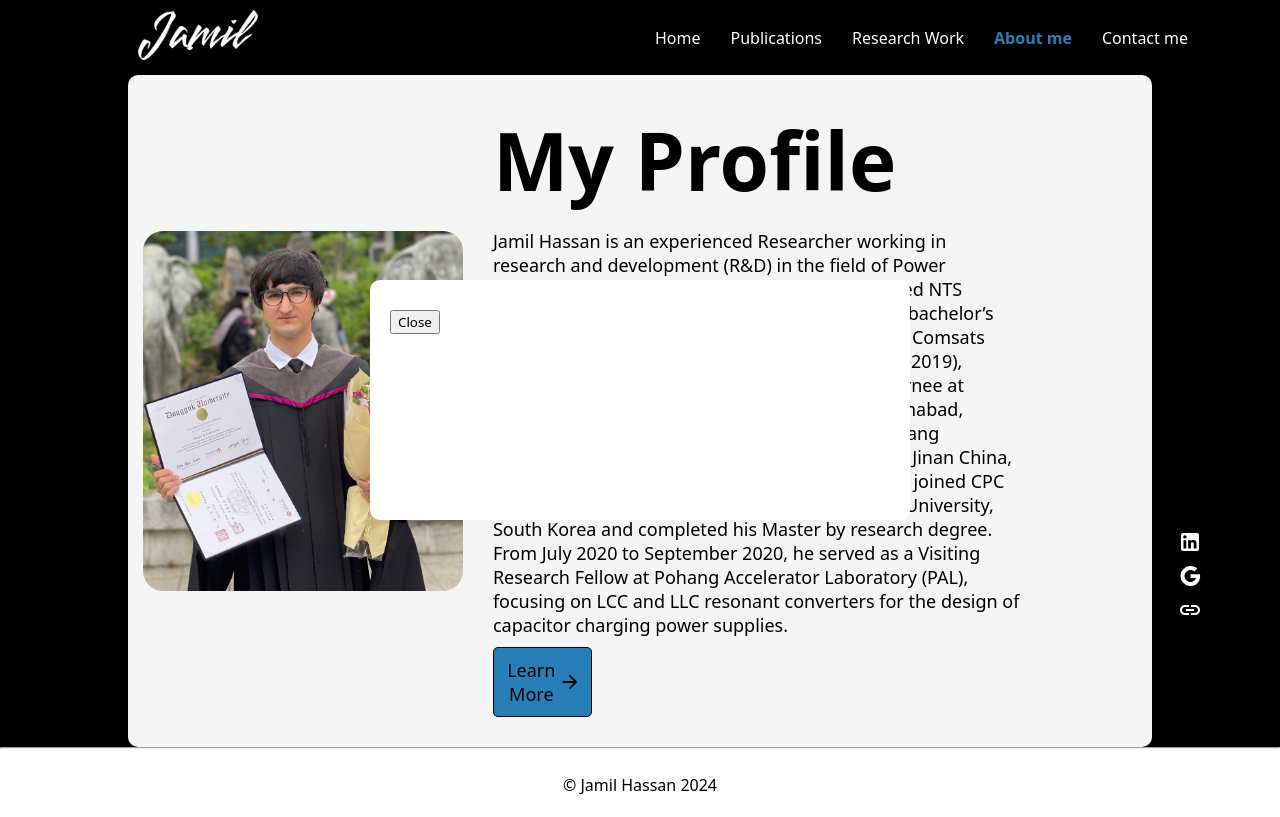
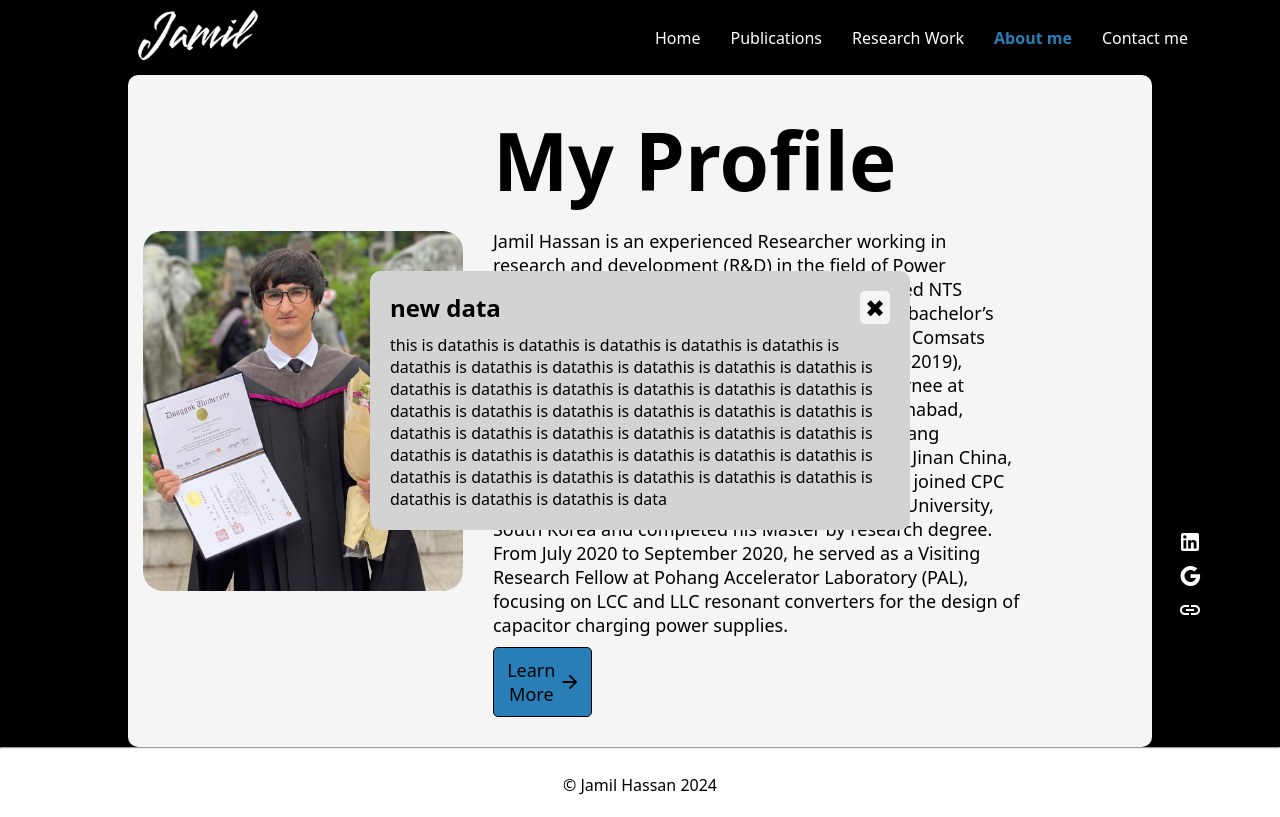
Before and after one commit to shahzaibsaleem665/jamil-pf, a React (Create React App) app: page /about-me in a window 1280 px wide. Both pictures are taken after a click on the button "Learn More". Built offline with nearby package versions, Linux system fonts and the light colour scheme; a web font is replaced by a local one.

Commit message:
building popup component

```diff
--- a/src/Components/PopUp.css
+++ b/src/Components/PopUp.css
@@ -1,4 +1,5 @@
-/* styles.css */
+/* PopUp.css */
+
 .popup {
   position: fixed;
   top: 0;
@@ -6,29 +7,40 @@
   width: 100%;
   height: 100%; /* semi-transparent background */
   z-index: 9999; /* Set a high z-index value */
+  display: flex;
+  justify-content: center;
+  align-items: center;
 }
 
-  .popup-inner {
-    position: absolute;
+.popup__inner {
+  position: relative;
   width: 500px;
-    height: 200px;
-    top: 50%;
-    left: 50%;
-    transform: translate(-50%, -50%);
-    background: white;
+  max-width: 90%;
+  max-height: 90%;
+  background: rgb(211, 211, 211);
   padding: 20px;
   border-radius: 10px;
+  overflow-y: auto; /* Enable scrolling if content exceeds popup height */
 }
 
-  .popup-inner h2 {
-    margin-top: 0;
-
+.popup__header {
+  display: flex;
+  justify-content: space-between;
+  align-items: center;
+  margin-bottom: 10px;
 }
 
-  .popup-inner p {
-    margin-bottom: 0; /* remove default margin */
+.popup__header h2 {
+  margin: 0;
 }
 
-  .popup-inner button {
-    margin-top: 10px; /* add spacing between content and close button */
+.close__icon {
+  cursor: pointer;
+  display: flex;
+  font-size: 24px;
+  width: 30px;
+  align-items: center;
+  border-radius: 5px;
+  justify-content: center;
+  background-color: whitesmoke
 }
--- a/src/Components/PopUp.js
+++ b/src/Components/PopUp.js
@@ -1,17 +1,22 @@
-import React from 'react'
-import './PopUp.css'
+import React from 'react';
+import './PopUp.css';
 
-function PopUp({isOpen, togglePopup, content}) {
-    if (!isOpen) return null;
+function PopUp({ isOpen, togglePopup, heading, content }) {
+  if (!isOpen) return null;
 
   return (
     <div className='popup'>
-          <div className="popup-inner">
-            {content}
-            <button onClick={togglePopup}>Close</button>
-          </div>
+      <div className="popup__inner">
+        <div className="popup__header">
+          <h2>{heading}</h2>
+          <span className="close__icon" onClick={togglePopup}>
+            &#10006; {/* Cross icon */}
+          </span>
+        </div>
+        <p>{content}</p>
+      </div>
     </div>
-  )
+  );
 }
 
-export default PopUp
+export default PopUp;
--- a/src/Pages/About.js
+++ b/src/Pages/About.js
@@ -23,10 +23,8 @@ function About() {
             <p>Jamil Hassan is an experienced Researcher working in research and development (R&D) in the field of Power Electronics. In 2015, he was awarded a fully funded NTS scholarship for his bachelor’s studies. He holds a bachelor’s degree in electrical (Power) Engineering from the Comsats University Islamabad, Abbottabad Campus (2015-2019), Pakistan. In 2018, he worked as an Electrical Internee at Islamabad Electric Supply Company (IESCO), Islamabad, Pakistan. In 2019, he was selected for MS at Zhejiang University Hangzhou China, Shandong University Jinan China, and Dongguk University South Korea. In 2019, he joined CPC (Control and Power Conversion) Lab at Dongguk University, South Korea and completed his Master by research degree. From July 2020 to September 2020, he served as a Visiting Research Fellow at Pohang Accelerator Laboratory (PAL), focusing on LCC and LLC resonant converters for the design of capacitor charging power supplies.
             </p>
             <button className='about__button' onClick={togglePopup}>Learn More <ArrowForwardIcon /></button>
-            <PopUp  isOpen={isOpen} togglePopup={togglePopup}>
-            <h2>Popup Content</h2>
-        <p>This is a simple popup box!</p>
-            </PopUp>
+            <PopUp  isOpen={isOpen} togglePopup={togglePopup} heading='new data' content='this is datathis is datathis is datathis is datathis is datathis is datathis is datathis is datathis is datathis is datathis is datathis is datathis is datathis is datathis is datathis is datathis is datathis is datathis is datathis is datathis is datathis is datathis is datathis is datathis is datathis is datathis is datathis is datathis is datathis is datathis is datathis is datathis is datathis is datathis is datathis is datathis is datathis is datathis is datathis is datathis is datathis is datathis is datathis is datathis is data'/>
+
             </div>
         </div>
       </div>
--- a/src/Pages/Home.js
+++ b/src/Pages/Home.js
@@ -39,7 +39,7 @@ function Home() {
           </div>
 
           <div className="home__cardsRight">
-            <Cards icon={<BuildCircleIcon />} title='Equipments and Tools' description='Proficiency in using a wide range of equipments and tools, including oscilloscopes, power analyzers, LCR meters.' text='Learn more' />
+            <Cards icon={<BuildCircleIcon />} title='Equipments and Tools' description='Proficiency in using a wide range of equipments and tools, including oscilloscopes, power analyzers, LCR meters.' text='Learn more'  />
 
             <Cards icon={<CodeIcon />} title='Coding Languages' description='Experienced in C++ and Java with a strong understanding of object-oriented programming principles and their applications.' text='Learn more' />
 
```
Lines whose indentation alone changed are shown as unchanged.
